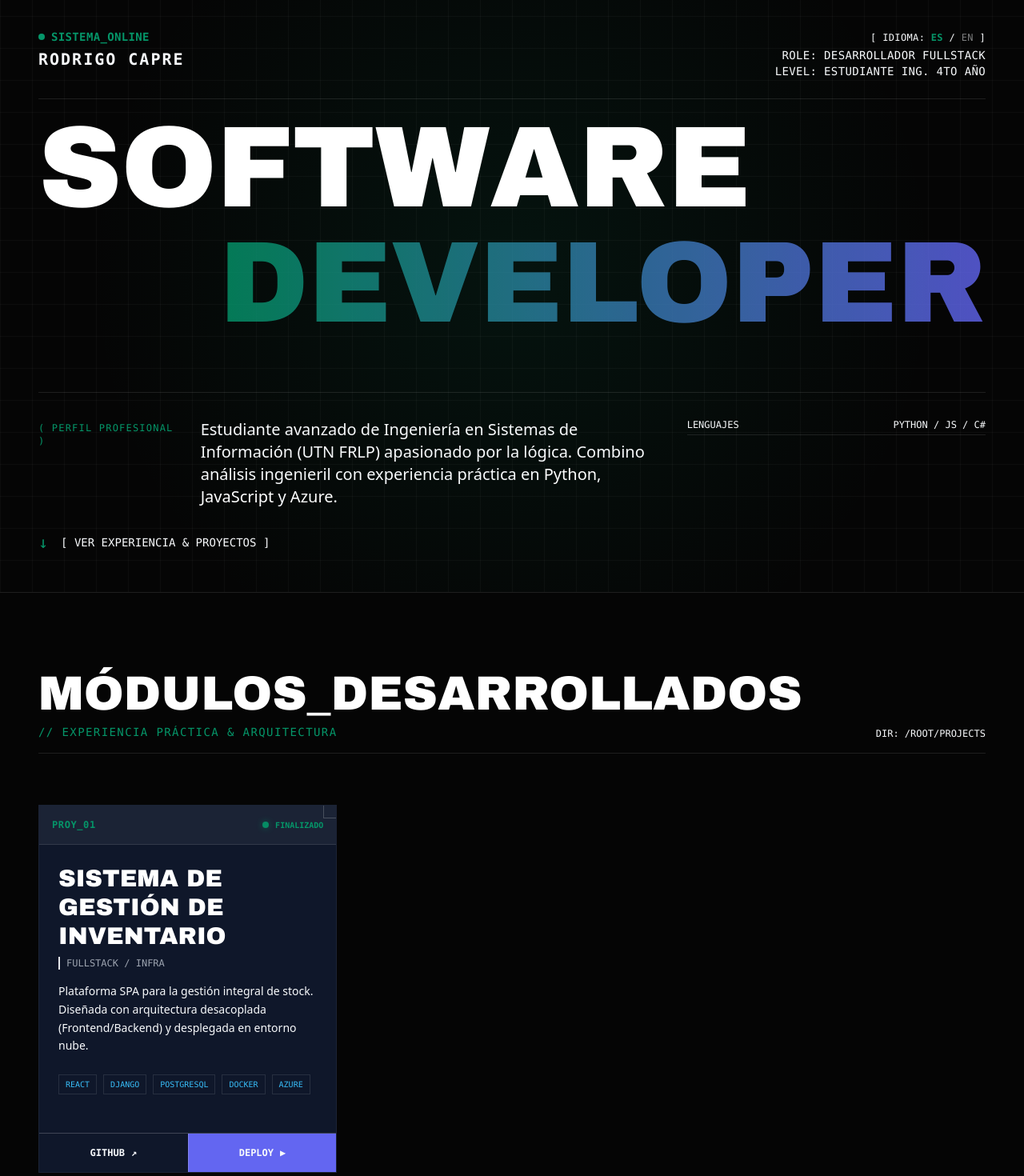
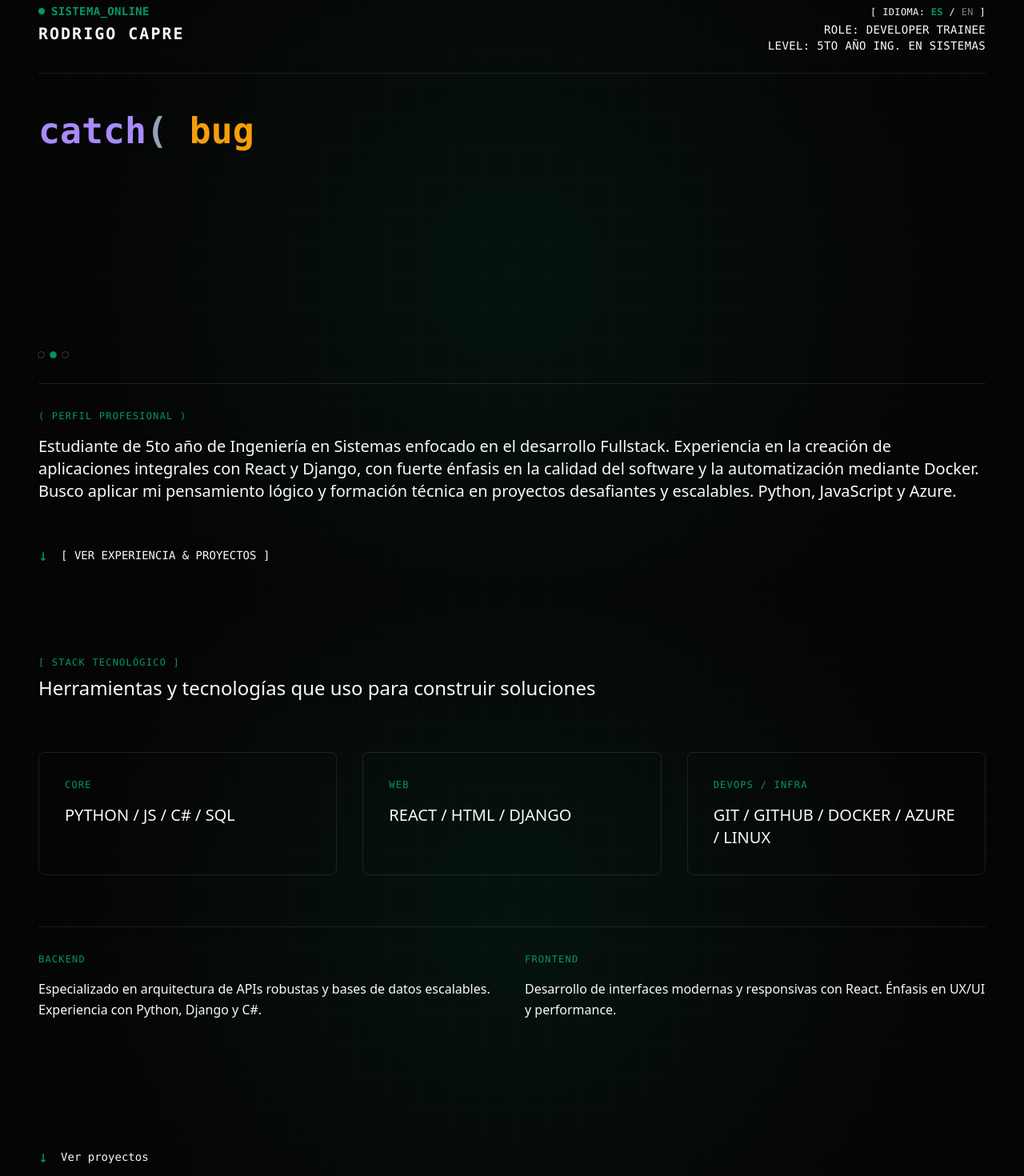
Before and after one commit to RodrigoCapreDev/cv-capre-rodrigo, a React (Vite) app: page / in a window 1280 px wide. Shown: the part 60-1530 px from the top of the page at 80% size. Built offline with nearby package versions, Linux system fonts and the light colour scheme.

Commit message:
feat:update hero, information, tittle, and move stack

```diff
--- a/index.html
+++ b/index.html
@@ -5,7 +5,7 @@
     <link rel="icon" type="image/svg+xml" href="/vite.svg" />
     <meta name="viewport" content="width=device-width, initial-scale=1.0" />
     <link href="https://fonts.googleapis.com/css2?family=Archivo+Black&family=JetBrains+Mono:wght@300;400&display=swap" rel="stylesheet">
-    <title>Vite + React</title>
+    <title>Rodrigo Capre | Portfolio</title>
   </head>
   <body>
     <div id="root"></div>
--- a/src/App.jsx
+++ b/src/App.jsx
@@ -1,5 +1,6 @@
 import React from "react";
 import Hero from "./components/Hero";
+import Skills from "./components/skills";
 import Projects from "./components/Projects";
 import Footer from "./components/Footer";
 import ScrollToTop from "./components/ScrollToTop";
@@ -9,6 +10,7 @@ function App() {
     <div className="bg-background min-h-screen w-full relative overflow-hidden">
         <ScrollToTop />
         <Hero />
+        <Skills />
         <Projects />
         <Footer />
   </div>
--- a/src/components/Hero.jsx
+++ b/src/components/Hero.jsx
@@ -1,15 +1,180 @@
-import { React } from "react";
+import { useEffect, useRef, useState } from "react";
+import styles from "./Hero.module.css";
 import { useLanguage } from "../context/LanguageContext.jsx";
 
+const COLOR_MAP = {
+  kw: "#a78bfa", // keywords: while, const, catch, import, from, true
+  fn: "#22c55e", // functions / valores positivos
+  str: "#f59e0b", // strings
+  op: "#94a3b8", // operadores y estructura
+  cm: "#475569", // comentarios
+  plain: "#e2e8f0",
+};
+
+const TIMING = {
+  PAUSE_AFTER_TYPING: 2800,
+  ERASE_DELAY: 120,
+  CLEAR_DELAY: 300,
+};
+
+const TYPING_SPEED_MAP = {
+  cm: 28,
+  op: 40,
+  default: 55,
+};
+
+const SNIPPETS = [
+  [
+    { t: "cm", v: "// siempre hay un problema que resolver\n" },
+    { t: "kw", v: "while" },
+    { t: "op", v: "( " },
+    { t: "str", v: "problem" },
+    { t: "op", v: " ) {\n  " },
+    { t: "fn", v: "solve" },
+    { t: "op", v: "()\n}" },
+  ],
+  [
+    { t: "kw", v: "catch" },
+    { t: "op", v: "( " },
+    { t: "str", v: "bug" },
+    { t: "op", v: " ) {\n  rodrigo." },
+    { t: "fn", v: "fix" },
+    { t: "op", v: "()\n}" },
+  ],
+  [
+    { t: "kw", v: "import" },
+    { t: "op", v: " { " },
+    { t: "fn", v: "logic" },
+    { t: "op", v: ", " },
+    { t: "fn", v: "curiosity" },
+    { t: "op", v: " }\n" },
+    { t: "kw", v: "from" },
+    { t: "str", v: ' "rodrigo"' },
+  ],
+];
+
+// Componente separado para los dots navigator
+function DotsNavigator({ current, snippetCount, onSelect }) {
+  return (
+    <div className={`flex gap-2 mt-5 ${styles.dotsNav}`}>
+      {Array.from({ length: snippetCount }).map((_, i) => (
+        <button
+          key={i}
+          aria-label={`Snippet ${i + 1}`}
+          onClick={() => onSelect(i)}
+          className={styles.dot}
+          style={{
+            background: i === current ? "var(--primary, #22c55e)" : "transparent",
+            outline: `1px solid ${i === current ? "var(--primary, #22c55e)" : "rgba(255,255,255,0.2)"}`,
+          }}
+        />
+      ))}
+    </div>
+  );
+}
+
 export default function Hero() {
-  const { t, lang, toggleLanguage } = useLanguage(); // Sacamos los datos
+  const { t, lang, toggleLanguage } = useLanguage();
+  const typedRef = useRef(null);
+
+  // Estado reactivo para el snippet actual
+  const [currentSnippet, setCurrentSnippet] = useState(0);
+
+  // Referencia para el timer (no necesita setState)
+  const timerRef = useRef(null);
+
+  // Referencia para el estado de la máquina de estados
+  const stateRef = useRef({
+    tokenIdx: 0,
+    charIdx: 0,
+    phase: "typing", // "typing" | "pause" | "erasing"
+  });
+
+  useEffect(() => {
+    const state = stateRef.current;
+    const snip = SNIPPETS[currentSnippet];
+
+    function tick() {
+      if (!typedRef.current) return;
+
+      if (state.phase === "typing") {
+        if (state.tokenIdx >= snip.length) {
+          state.phase = "pause";
+          timerRef.current = setTimeout(tick, TIMING.PAUSE_AFTER_TYPING);
+          return;
+        }
+
+        const tok = snip[state.tokenIdx];
+        const color = COLOR_MAP[tok.t] || COLOR_MAP.plain;
+
+        let span;
+        if (state.charIdx === 0 || tok.v[state.charIdx - 1] === "\n") {
+          span = document.createElement("span");
+          span.style.color = color;
+          span.dataset.currentToken = "true";
+          typedRef.current.appendChild(span);
+        } else {
+          const spans = typedRef.current.querySelectorAll("[data-current-token]");
+          span = spans[spans.length - 1] || document.createElement("span");
+        }
+
+        const ch = tok.v[state.charIdx];
+        if (ch === "\n") {
+          span.innerHTML += "<br>";
+        } else if (ch === " ") {
+          span.innerHTML += "&nbsp;";
+        } else {
+          span.textContent += ch;
+        }
+
+        state.charIdx++;
+        if (state.charIdx >= tok.v.length) {
+          delete span.dataset.currentToken;
+          state.charIdx = 0;
+          state.tokenIdx++;
+        }
+
+        const speed = TYPING_SPEED_MAP[tok.t] ?? TYPING_SPEED_MAP.default;
+        timerRef.current = setTimeout(tick, speed);
+      } else if (state.phase === "pause") {
+        state.phase = "erasing";
+        timerRef.current = setTimeout(tick, TIMING.ERASE_DELAY);
+      } else if (state.phase === "erasing") {
+        if (typedRef.current) typedRef.current.innerHTML = "";
+        setCurrentSnippet((prev) => (prev + 1) % SNIPPETS.length);
+        state.tokenIdx = 0;
+        state.charIdx = 0;
+        state.phase = "typing";
+        timerRef.current = setTimeout(tick, TIMING.CLEAR_DELAY);
+      }
+    }
+
+    // Reset state cuando cambia el snippet
+    state.tokenIdx = 0;
+    state.charIdx = 0;
+    state.phase = "typing";
+    if (typedRef.current) typedRef.current.innerHTML = "";
+
+    tick();
+
+    return () => {
+      if (timerRef.current) clearTimeout(timerRef.current);
+    };
+  }, [currentSnippet]);
+
+  const handleSnippetSelect = (index) => {
+    if (timerRef.current) clearTimeout(timerRef.current);
+    setCurrentSnippet(index);
+    stateRef.current = { tokenIdx: 0, charIdx: 0, phase: "typing" };
+    if (typedRef.current) typedRef.current.innerHTML = "";
+  };
 
   return (
-    <section className="relative min-h-screen flex flex-col justify-between pt-24 pb-12 px-6 md:px-12 bg-background text-text overflow-hidden">
-      {/* FONDO (Igual que antes) */}
+    <section className="relative min-h-screen flex flex-col justify-between pt-16 pb-8 px-6 md:px-12 bg-background text-text overflow-hidden">
+      {/* FONDO */}
       <div className="absolute inset-0 z-0 pointer-events-none">
         <div className="absolute inset-0 bg-background"></div> {/* Capa base */}
-        <div className="absolute inset-0 bg-[linear-gradient(to_right,rgba(255,255,255,0.03)_1px,transparent_1px),linear-gradient(to_bottom,rgba(255,255,255,0.03)_1px,transparent_1px)] bg-[size:40px_40px]"></div>
+        <div className="absolute inset-0 bg-[linear-gradient(to_right,rgba(255,255,255,0.01)_1px,transparent_1px),linear-gradient(to_bottom,rgba(255,255,255,0.01)_1px,transparent_1px)] bg-[size:40px_40px]"></div>
         <div className="absolute inset-0 bg-[radial-gradient(circle_at_center,var(--primary),transparent_70%)] opacity-10"></div>
       </div>
 
@@ -34,55 +199,62 @@ export default function Hero() {
             className="font-mono text-xs text-muted hover:text-white transition-colors text-right mb-1"
           >
             [ {t.langLabel}:{" "}
-            <span className={lang === "es" ? "text-primary font-bold" : "opacity-50"}>
+            <span
+              className={
+                lang === "es" ? "text-primary font-bold" : "opacity-50"
+              }
+            >
               ES
             </span>{" "}
             /{" "}
-            <span className={lang === "en" ? "text-primary font-bold" : "opacity-50"}>
+            <span
+              className={
+                lang === "en" ? "text-primary font-bold" : "opacity-50"
+              }
+            >
               EN
             </span>{" "}
             ]
           </button>
-          <div>ROLE: <span className="text-text">{t.role}</span></div>
-          <div>LEVEL: <span className="text-text">{t.level}</span></div>
+          <div>
+            ROLE: <span className="text-text">{t.role}</span>
+          </div>
+          <div>
+            LEVEL: <span className="text-text">{t.level}</span>
+          </div>
         </div>
       </div>
 
       {/* CONTENIDO CENTRAL */}
       <div className="relative z-10 my-auto w-full">
-        <h1 className="font-['Archivo_Black'] text-text leading-[0.85] tracking-tighter select-none flex flex-col w-full">
-          <div className="self-start animate-enter-left">
-            <div className="text-[13vw] md:text-[11vw] xl:text-[9rem] leading-none text-white mix-blend-difference">
-              {t.title1}
-            </div>
+        {/* Snippet animado */}
+        <div className="mb-4">
+          <div
+            className="font-mono font-bold leading-relaxed text-[7vw] md:text-[4vw] xl:text-[2.8rem] min-h-[6.5em] break-words whitespace-pre-line"
+            style={{ color: "#e2e8f0", minHeight: "6.5em" }}
+          >
+            <span ref={typedRef} />
+            <span className={styles.cursor} />
           </div>
-          <div className="self-end text-right animate-enter-right">
-            <div className="text-[13vw] md:text-[11vw] xl:text-[9rem] leading-none text-transparent bg-clip-text bg-gradient-to-r from-primary to-accent opacity-90">
-              {t.title2}
-            </div>
-          </div>
-        </h1>
+
+        {/* Dots de navegación */}
+          <DotsNavigator
+            current={currentSnippet}
+            snippetCount={SNIPPETS.length}
+            onSelect={handleSnippetSelect}
+          />
+        </div>
 
         <div
-          className="mt-16 grid grid-cols-1 md:grid-cols-12 gap-8 border-t border-white/10 pt-8 animate-enter-left"
+          className="mt-8 border-t border-white/10 pt-8 animate-enter-left"
           style={{ animationDelay: "0.5s", animationFillMode: "backwards" }}
         >
-          <div className="md:col-span-2 font-mono text-xs text-primary uppercase tracking-widest mt-1">
+          <div className="font-mono text-xs text-primary uppercase tracking-widest mb-4">
             {t.labelProfile}
           </div>
 
-          <div className="md:col-span-6 text-lg md:text-xl font-light leading-relaxed text-text/80">
+          <div className="text-lg md:text-xl font-light leading-relaxed text-text/80">
             {t.profileDesc}
-          </div>
-
-          <div className="md:col-span-4 font-mono text-xs flex flex-col justify-between gap-4 text-muted">
-            <div className="group">
-              <div className="flex justify-between border-b border-white/10 pb-1 mb-1 group-hover:border-primary transition-colors">
-                <span>{t.stackCore}</span>
-                <span className="text-text">PYTHON / JS / C#</span>
-              </div>
-            </div>
-            {/* ... resto de stacks ... */}
           </div>
         </div>
       </div>
--- /dev/null
+++ b/src/components/Hero.module.css
@@ -0,0 +1,47 @@
+.cursor {
+  width: 3px;
+  height: 0.85em;
+  background: var(--primary, #22c55e);
+  animation: blink-cursor 1s step-end infinite;
+  display: inline-block;
+  vertical-align: middle;
+  margin-left: 2px;
+}
+
+@keyframes blink-cursor {
+  0%, 100% { opacity: 1; }
+  50% { opacity: 0; }
+}
+
+.dotsNav button {
+  width: 7px;
+  height: 7px;
+  border-radius: 50%;
+  border: none;
+  padding: 0;
+  cursor: pointer;
+  background: transparent;
+  outline: 1px solid rgba(255,255,255,0.2);
+  transition: all 0.3s;
+}
+
+.dot {
+  width: 7px;
+  height: 7px;
+  border-radius: 50%;
+  border: none;
+  padding: 0;
+  cursor: pointer;
+  background: transparent;
+  outline: 1px solid rgba(255,255,255,0.2);
+  transition: all 0.3s;
+}
+
+.dot[style*="rgb"] {
+  background: var(--primary, #22c55e);
+}
+
+.dotsNav button.active {
+  background: var(--primary, #22c55e);
+  outline: 1px solid var(--primary, #22c55e);
+}
--- a/src/components/Projects.jsx
+++ b/src/components/Projects.jsx
@@ -92,19 +92,18 @@ function ProjectCard({ project }) {
       {/* 3. FOOTER (Botones de Acción Brutalistas) */}
       <div className="grid grid-cols-2 border-t border-white/20 divide-x divide-white/20">
         <a
-          href="#"
+          href="https://github.com/RodrigoCapreDev/Coffee-Management-System"
           target="_blank"
           className="py-4 text-muted text-center font-mono text-xs font-bold hover:bg-white hover:text-black transition-colors uppercase flex items-center justify-center gap-2"
         >
           <span>GITHUB</span> ↗
         </a>
-        <a
-          href="#"
-          target="_blank"
+        <button
+          onClick={(e) => e.preventDefault()}
           className="py-4 text-center font-mono text-xs font-bold bg-accent hover:bg-primary hover:text-black transition-colors uppercase flex items-center justify-center gap-2"
         >
           <span>{project.linkDemo}</span> ▶
-        </a>
+        </button>
       </div>
 
       {/* EFECTO DECORATIVO: Esquina cortada o detalle técnico */}
--- /dev/null
+++ b/src/components/skills.jsx
@@ -0,0 +1,100 @@
+import { useLanguage } from "../context/LanguageContext.jsx";
+
+const SKILLS = [
+  {
+    category: "stackCore",
+    label: "CORE",
+    skills: "PYTHON / JS / C# / SQL"
+  },
+  {
+    category: "stackWeb",
+    label: "WEB",
+    skills: "REACT / HTML / DJANGO"
+  },
+  {
+    category: "stackInfra",
+    label: "DEVOPS / INFRA",
+    skills: "GIT / GITHUB / DOCKER / AZURE / LINUX"
+  }
+];
+
+export default function Skills() {
+  const { t } = useLanguage();
+
+  return (
+    <section className="relative min-h-screen flex flex-col justify-between py-20 px-6 md:px-12 bg-background text-text overflow-hidden" id="skills">
+      {/* FONDO */}
+      <div className="absolute inset-0 z-0 pointer-events-none">
+        <div className="absolute inset-0 bg-background"></div>
+        <div className="absolute inset-0 bg-[linear-gradient(to_right,rgba(255,255,255,0.01)_1px,transparent_1px),linear-gradient(to_bottom,rgba(255,255,255,0.01)_1px,transparent_1px)] bg-[size:40px_40px]"></div>
+        <div className="absolute inset-0 bg-[radial-gradient(circle_at_center,var(--primary),transparent_70%)] opacity-10"></div>
+      </div>
+
+      {/* CONTENIDO */}
+      <div className="relative z-10 w-full">
+        {/* TÍTULO */}
+        <div className="mb-16">
+          <h2 className="font-mono text-xs text-primary uppercase tracking-widest mb-2">
+            [ STACK TECNOLÓGICO ]
+          </h2>
+          <p className="text-lg md:text-2xl font-light text-text/80">
+            Herramientas y tecnologías que uso para construir soluciones
+          </p>
+        </div>
+
+        {/* GRID DE SKILLS */}
+        <div className="grid grid-cols-1 md:grid-cols-3 gap-8 mb-16">
+          {SKILLS.map((skill, idx) => (
+            <div
+              key={idx}
+              className="border border-white/10 p-8 rounded-lg hover:border-primary transition-colors group"
+              style={{ animationDelay: `${idx * 0.1}s`, animationFillMode: "backwards" }}
+            >
+              <div className="font-mono text-xs text-primary uppercase tracking-widest mb-4 group-hover:text-green-400 transition-colors">
+                {skill.label}
+              </div>
+              <div className="text-lg md:text-xl font-light text-text/80 leading-relaxed">
+                {skill.skills}
+              </div>
+            </div>
+          ))}
+        </div>
+
+        {/* DESCRIPCIÓN ALTERNATIVA */}
+        <div className="border-t border-white/10 pt-8">
+          <div className="grid grid-cols-1 md:grid-cols-2 gap-8">
+            <div>
+              <h3 className="font-mono text-xs text-primary uppercase tracking-widest mb-4">
+                Backend
+              </h3>
+              <p className="text-text/70 leading-relaxed">
+                Especializado en arquitectura de APIs robustas y bases de datos escalables. Experiencia con Python, Django y C#.
+              </p>
+            </div>
+            <div>
+              <h3 className="font-mono text-xs text-primary uppercase tracking-widest mb-4">
+                Frontend
+              </h3>
+              <p className="text-text/70 leading-relaxed">
+                Desarrollo de interfaces modernas y responsivas con React. Énfasis en UX/UI y performance.
+              </p>
+            </div>
+          </div>
+        </div>
+      </div>
+
+      {/* CTA */}
+      <div className="relative z-10 flex justify-between items-end mt-16">
+        <a
+          href="#proyectos"
+          className="group flex items-center gap-4 font-mono text-sm cursor-pointer text-muted hover:text-primary transition-colors"
+        >
+          <span className="text-xl group-hover:translate-y-1 transition-transform text-primary">
+            ↓
+          </span>
+          Ver proyectos
+        </a>
+      </div>
+    </section>
+  );
+}
--- a/src/i18n/translations.jsx
+++ b/src/i18n/translations.jsx
@@ -2,8 +2,8 @@ export const translations = {
   es: {
     // Header
     systemOnline: "SISTEMA_ONLINE",
-    role: "DESARROLLADOR FULLSTACK",
-    level: "ESTUDIANTE ING. 4TO AÑO",
+    role: "DEVELOPER TRAINEE",
+    level: "5TO AÑO ING. EN SISTEMAS",
 
     // Hero Principal
     title1: "SOFTWARE",
@@ -13,9 +13,12 @@ export const translations = {
     labelProfile: "( Perfil Profesional )",
     profileDesc: (
       <>
-        Estudiante avanzado de Ingeniería en Sistemas de Información (UTN FRLP)
-        apasionado por la lógica. Combino análisis ingenieril con experiencia
-        práctica en
+        Estudiante de 5to año de Ingeniería en Sistemas enfocado en el
+        desarrollo Fullstack. Experiencia en la creación de aplicaciones
+        integrales con React y Django, con fuerte énfasis en la calidad del
+        software y la automatización mediante Docker. Busco aplicar mi
+        pensamiento lógico y formación técnica en proyectos desafiantes y
+        escalables.
         <span className="text-white font-medium"> Python</span>,
         <span className="text-white font-medium"> JavaScript</span> y
         <span className="text-white font-medium"> Azure</span>.
@@ -36,20 +39,20 @@ export const translations = {
 
     project1: {
       id: "PROY_01",
-      name: "SISTEMA DE GESTIÓN DE INVENTARIO",
+      name: "SISTEMA DE GESTIÓN DE CAFES",
       type: "FULLSTACK / INFRA",
-      desc: "Plataforma SPA para la gestión integral de stock. Diseñada con arquitectura desacoplada (Frontend/Backend) y desplegada en entorno nube.",
+      desc: "Desarrollé una plataforma integral para la gestión de productos de cafetería. Implementé una API REST con Django REST Framework, un frontend dinámico con React. El diseño fue construido desde cero utilizando CSS moderno con una arquitectura de variables personalizadas. Logré un entorno de despliegue profesional mediante la contenerización con Docker y la configuración de Nginx como servidor de producción y proxy inverso.",
       tech: ["React", "Django", "PostgreSQL", "Docker", "Azure"],
-      status: "FINALIZADO",
+      status: "EN DESARROLLO - PRÓXIMAMENTE DEPLOY",
       linkCode: "VER CÓDIGO",
-      linkDemo: "DEPLOY"
+      linkDemo: "DEPLOY",
     },
   },
 
   en: {
     // Header
     systemOnline: "SYSTEM_ONLINE",
-    role: "FULLSTACK DEV",
+    role: "TRAINEE DEV",
     level: "4TH YEAR ENG. STUDENT",
 
     // Hero Principal
```
